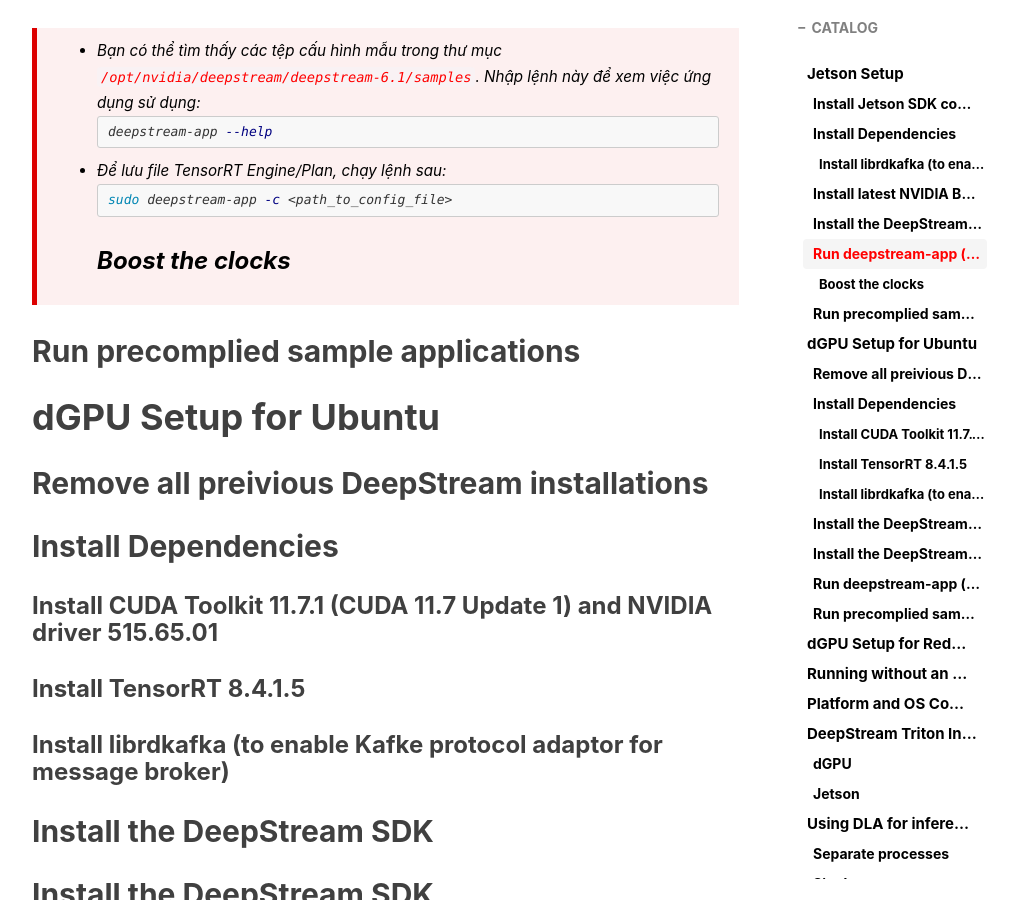
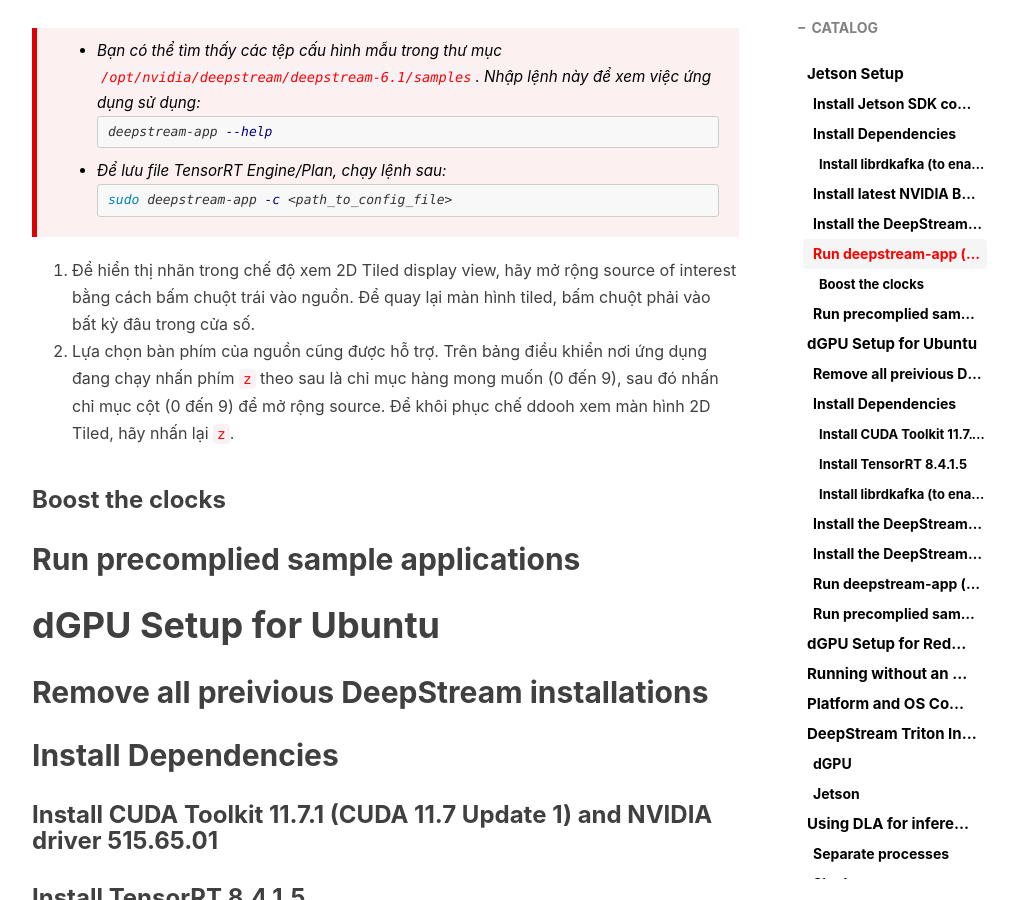
Before and after one commit to nab1010/nab1010.github.io, a Jekyll site: the page built from _posts/Knowledge/2022-12-19-DeepStream-02.md, in a window 1280 px wide and 900 px high, scrolled down 4043 px. Shown: the whole window, without its empty margins (233-1248 px from the left). Built offline with Jekyll 4.4.1, drawn with Linux system fonts in a browser that asks for light colours; nearby versions of some CDN libraries; comment, search, counter and statistics services are not loaded.

Commit message:
nabang1010 update

````diff
--- a/_posts/Knowledge/2022-12-19-DeepStream-02.md
+++ b/_posts/Knowledge/2022-12-19-DeepStream-02.md
@@ -172,6 +172,10 @@ Trong đó `<path_to_config_file>` là tên đương dẫn của một trong cá
 > ```bash
 > sudo deepstream-app -c <path_to_config_file>
 > ```
+
+1. Để hiển thị nhãn trong chế độ xem 2D Tiled display view, hãy mở rộng source of interest bằng cách bấm chuột trái vào nguồn. Để quay lại màn hình tiled, bấm chuột phải vào bất kỳ đâu trong cửa số.
+2. Lựa chọn bàn phím của nguồn cũng được hỗ trợ. Trên bảng điều khiển nơi ứng dụng đang chạy nhấn phím `z` theo sau là chỉ mục hàng mong muốn (0 đến 9), sau đó nhấn chỉ mục cột (0 đến 9) để mở rộng source. Để khôi phục chế ddooh xem màn hình 2D Tiled, hãy nhấn lại `z`.
+
 ### Boost the clocks
 
 ## Run precomplied sample applications
````
